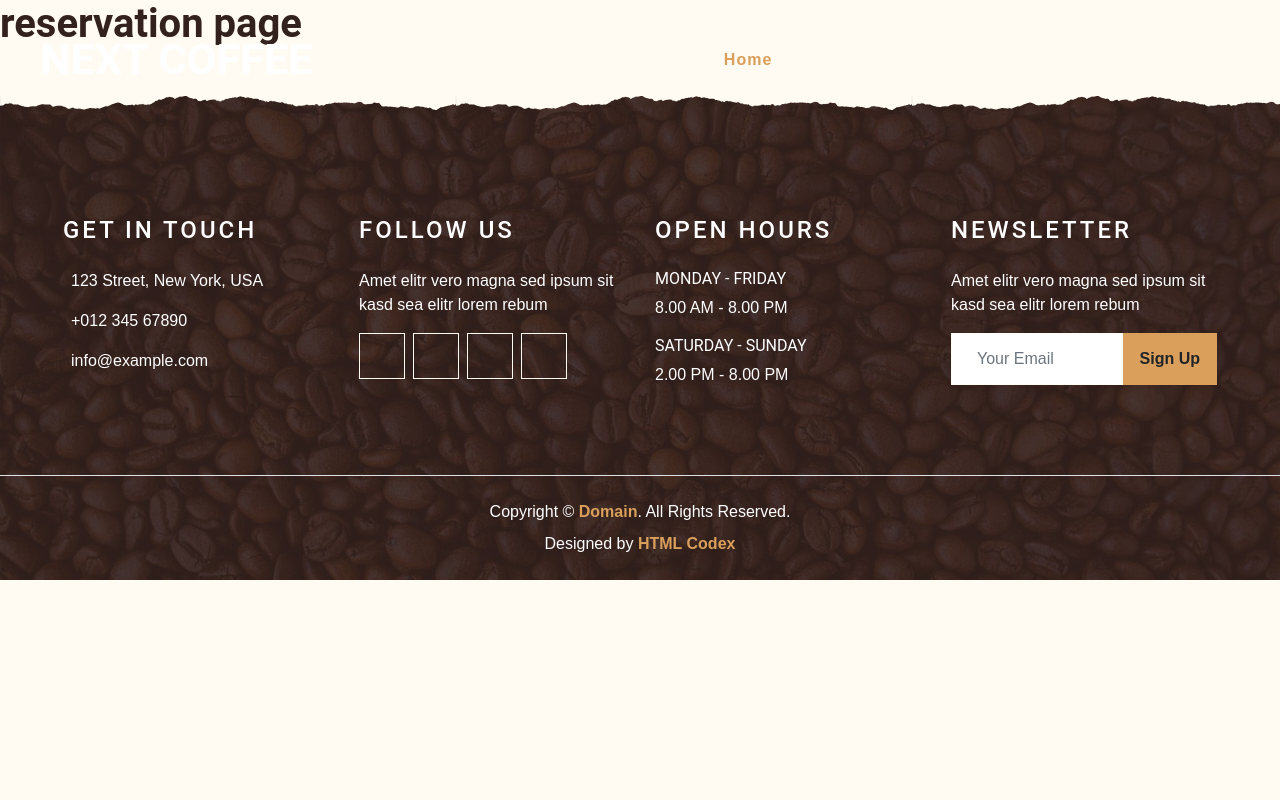
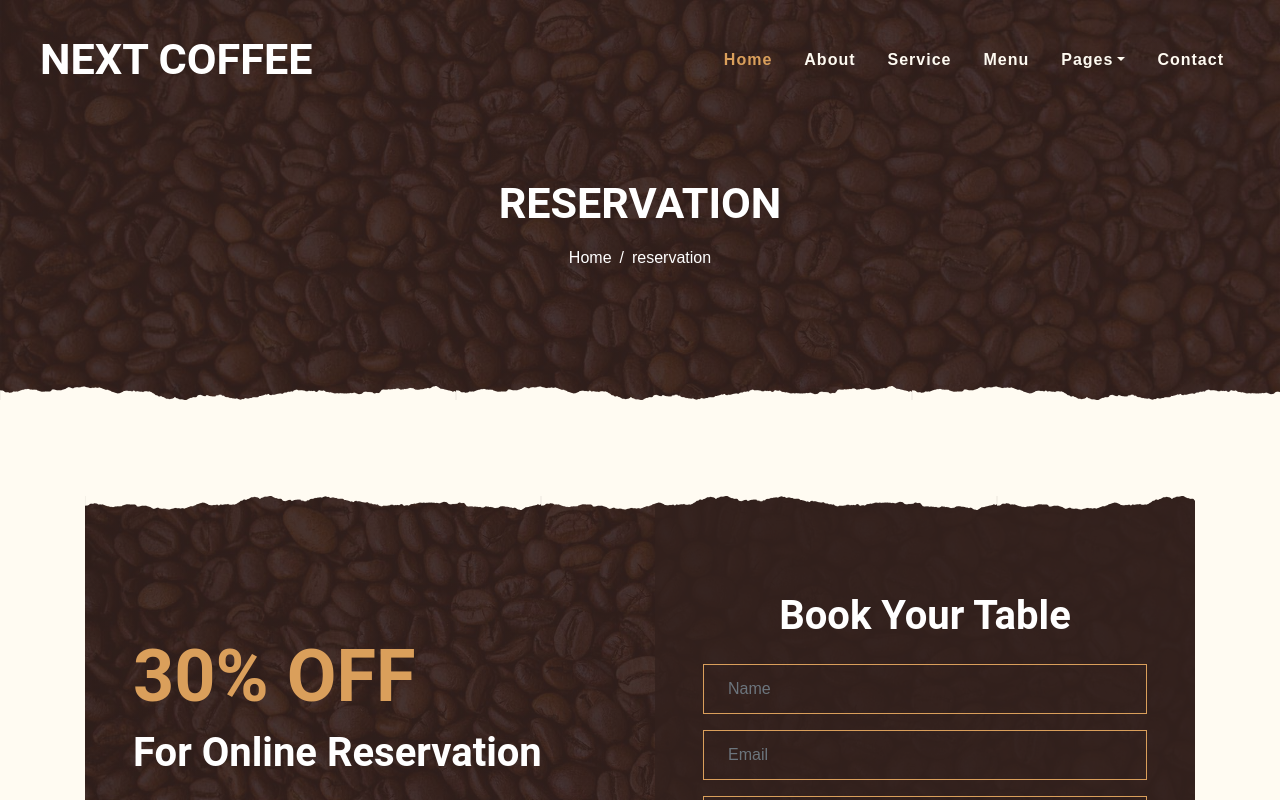
Before and after one commit to mosalehkamali/coffee-shop-next, a Next.js app: page /reservation in a window 1280 px wide. Shown: the top 800 px of the page. Built offline with nearby package versions, Linux system fonts and the light colour scheme.

Commit message:
create reservation page

```diff
--- a/components/modules/Navbar/Navbar.js
+++ b/components/modules/Navbar/Navbar.js
@@ -48,9 +48,9 @@ function Navbar() {
                 Pages
               </a>
               <div className={`${styles.dropdown_menu} ${styles.text_capitalize}`}>
-                <a href="reservation.html" className={`${styles.dropdown_item}`}>
+                <Link href="/reservation" className={`${styles.dropdown_item}`}>
                   Reservation
-                </a>
+                </Link>
                 <a href="testimonial.html" className={`${styles.dropdown_item}`}>
                   Testimonial
                 </a>
--- a/pages/reservation/index.js
+++ b/pages/reservation/index.js
@@ -1,9 +1,11 @@
 import React from 'react'
-
+import PageHeader from '@/components/modules/PageHeader/PageHeader'
+import Reservation from '@/components/templates/Index/reservation'
 function index() {
   return (
     <>
-      <h1>reservation page</h1>
+      <PageHeader route={"reservation"}></PageHeader>
+      <Reservation></Reservation>
     </>
   )
 }
```
Also changed, not shown: components/templates/Reservation/ReservationDetail.js (deleted, +0 -7 lines), pages/menu/index.js (+8 -5 lines).
